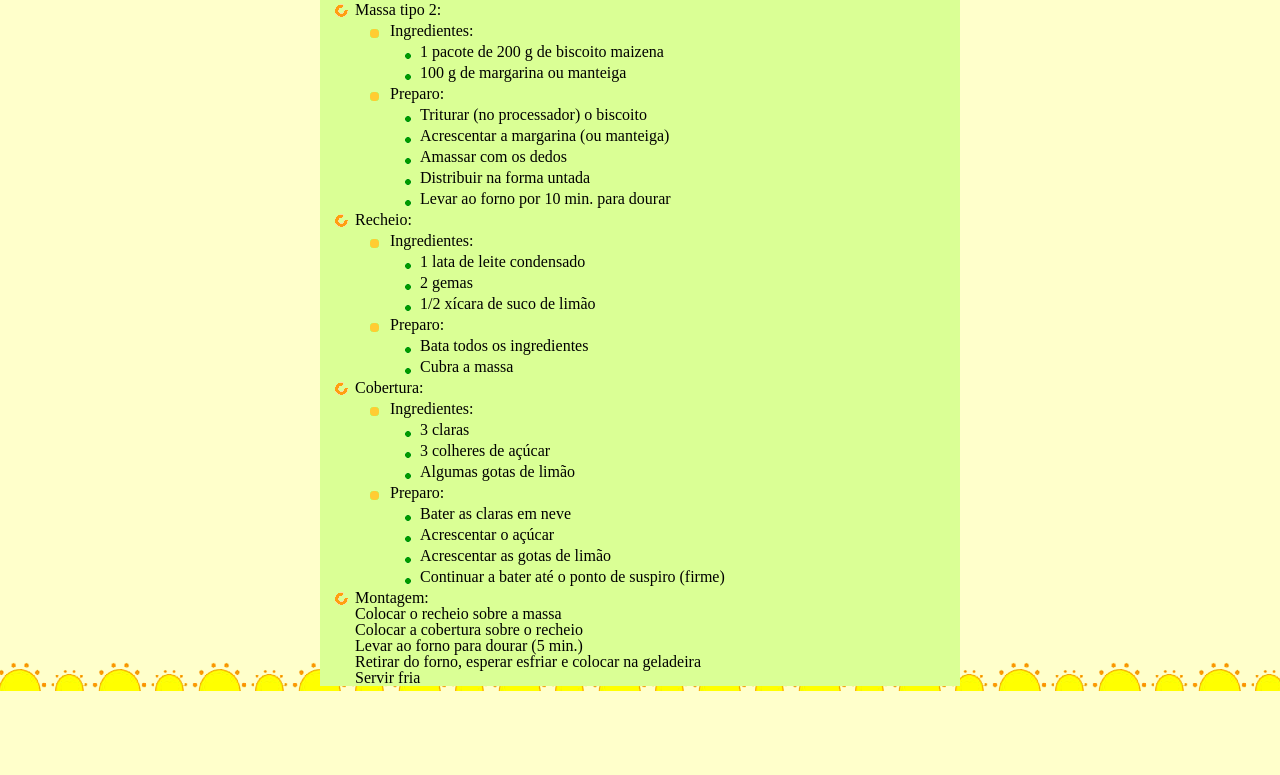
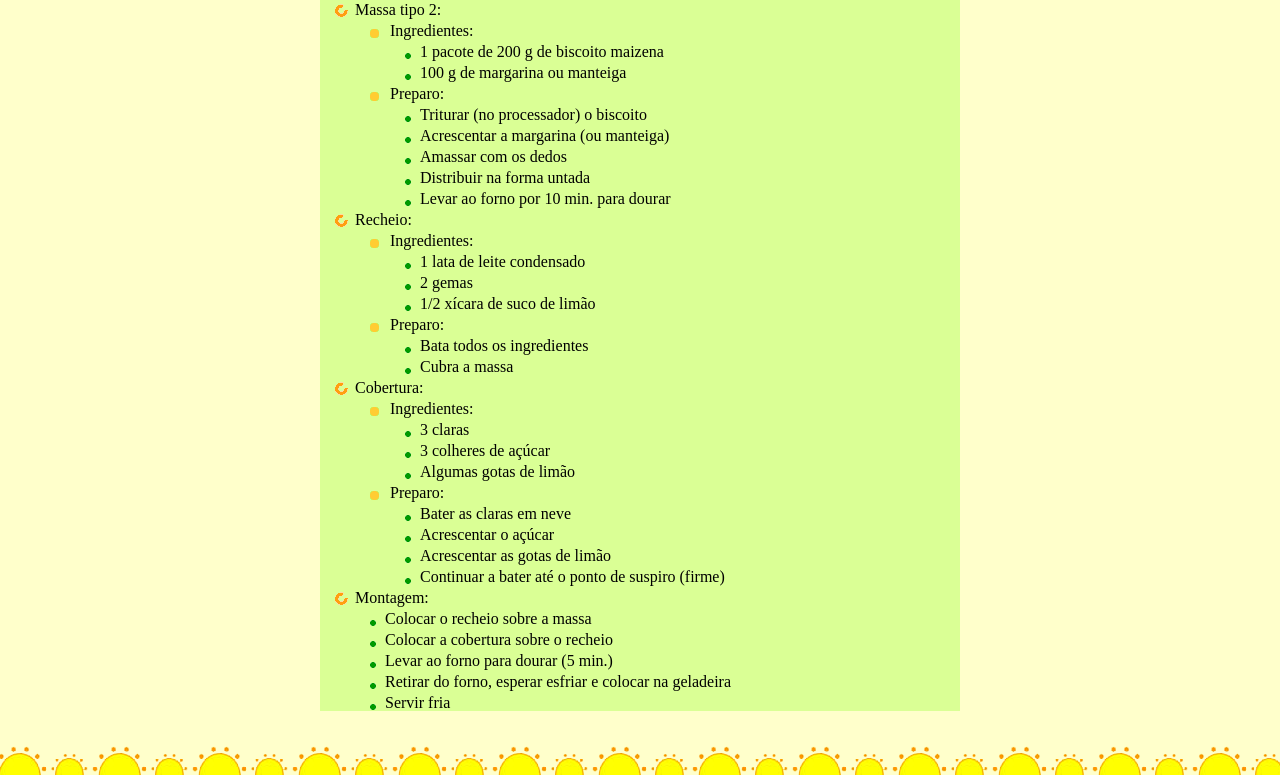
Before and after one commit to GianlucaGraciolli/Atividades_HTML_CSS, a plain HTML site: page Atividade_3/index.html in a window 1280 px wide. Shown: the part 411-1186 px from the top of the page. Before the commit the page ends 1102 px from the top, so only its background shows below. Drawn offline with Linux system fonts and the light colour scheme.

Commit message:
style css Atv3 ATT

```diff
--- a/Atividade_3/CSS/style.css
+++ b/Atividade_3/CSS/style.css
@@ -8,9 +8,10 @@ body{
 
 main {
     box-sizing: border-box;
-    width: 50%;
+    width: 50vw;
     margin: auto;
     background-color: #daff95;
+    margin-bottom: 5vw;
 }
 
 h1 {
@@ -50,6 +51,15 @@ h2 {
 .lista1 .sublista li {
     background-image: url("../Images/torta_limao_item3.gif");
     background-repeat: no-repeat;
-    margin: 5px 0px 5px 15px;
+    margin: 5px 0px 0px 15px;
     padding-left: 15px;
+    margin-bottom: 0;
 }
+
+.lista1 li {
+    background-image: url("../Images/torta_limao_item3.gif");
+    background-repeat: no-repeat;
+    margin: 5px 0px 0px 15px;
+    padding-left: 15px;
+    margin-bottom: 0;
+}
```
